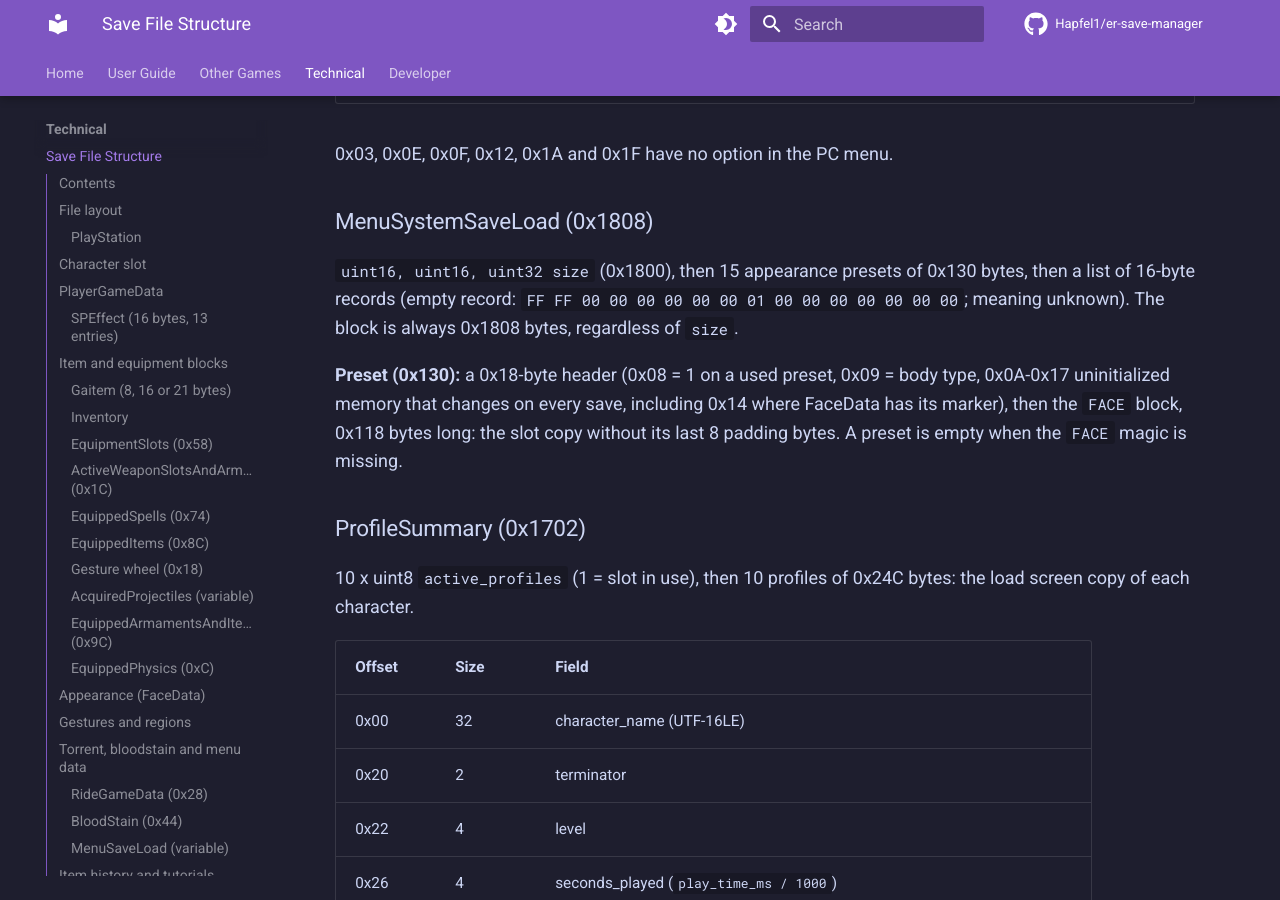
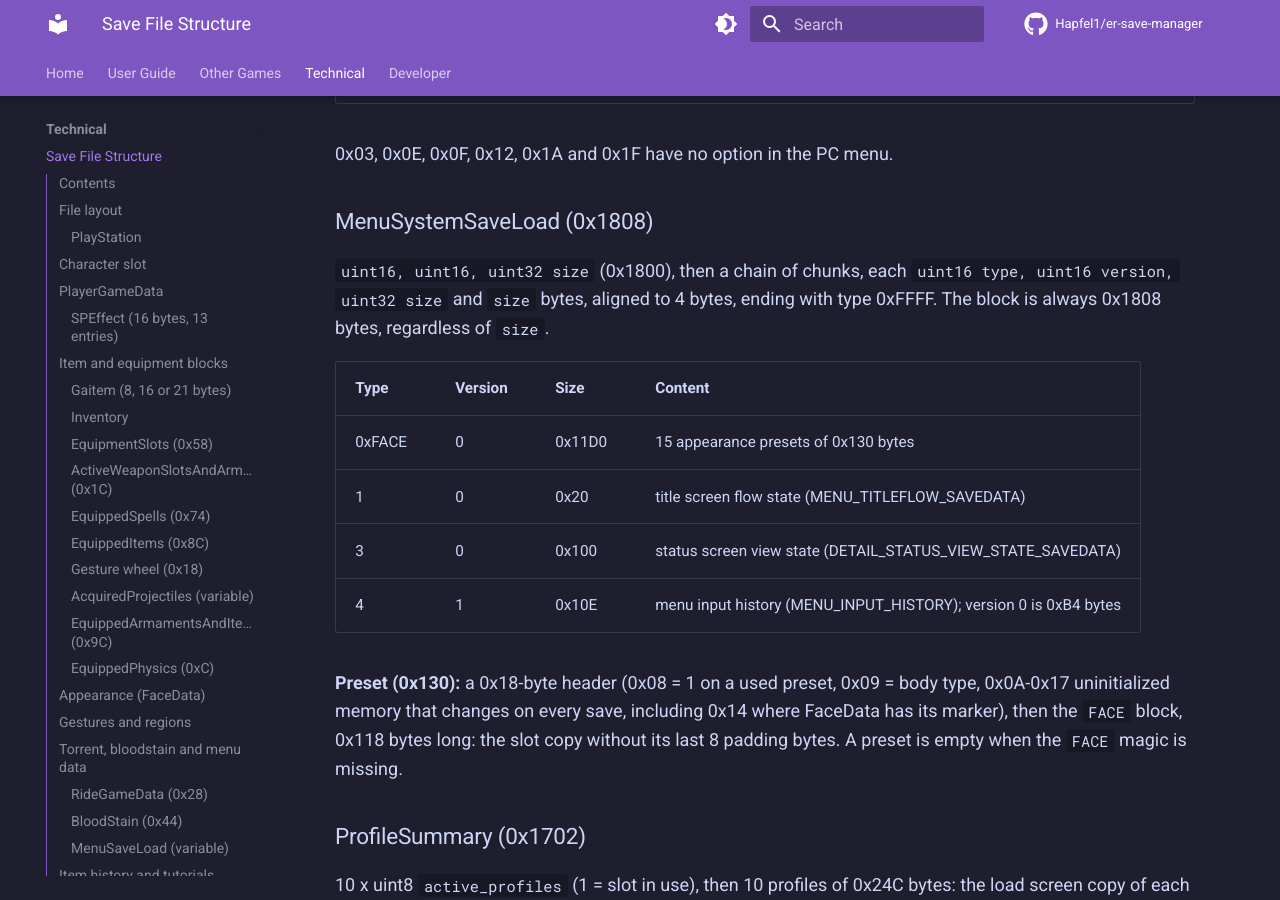
Before and after one commit to Hapfel1/er-save-manager, an MkDocs documentation site: the page built from docs/technical/save-file-structure.md, in a window 1280 px wide and 900 px high, scrolled down 40760 px. Built offline with MkDocs 1.6.1 and Material for MkDocs 9.7.7, drawn with Linux system fonts in a browser that asks for light colours; comment, search, counter and statistics services are not loaded; the version menu is left out; some of the changed text lies outside the part shown.

Commit message:
docs(save-format): MenuSystemSaveLoad chunk chain
The block after the appearance presets is a chunk chain (title flow,
status view state, input history), not a record list.

```diff
--- a/docs/technical/save-file-structure.md
+++ b/docs/technical/save-file-structure.md
@@ -501,8 +501,9 @@ sets 0x30 and runes back to -1 and keeps the other fields.
 ### MenuSaveLoad (variable)
 
 Outer header `uint16 0, uint16 0, uint32 size`, then `size` bytes of data (0x1000; 0 with no data on some
-level 1 characters). The data starts with a nested chunk header `uint16 1, uint16 version, uint32 size`
-(version 2 / size 0xFDC; older characters version 0 / 0xF10, followed by the terminator chunk at 0xF18).
+level 1 characters). The data starts with a nested chunk header `uint16 1, uint16 version, uint32 size`: the
+world map save data (MENU_WORLD_MAP_SAVEDATA), version 2 / size 0xFDC; older characters version 0 / 0xF10,
+followed by the terminator chunk at 0xF18.
 Version 2 offsets below are from the start of the data, after the outer header, so
 data+0x000..0x007 is the nested header and 0x008 is its first field:
 
@@ -1006,9 +1007,16 @@ data at GameDataMan+0x58.
 
 ### MenuSystemSaveLoad (0x1808)
 
-`uint16, uint16, uint32 size` (0x1800), then 15 appearance presets of 0x130 bytes, then a list of 16-byte
-records (empty record: `FF FF 00 00 00 00 00 00 01 00 00 00 00 00 00 00`; meaning unknown). The block is
-always 0x1808 bytes, regardless of `size`.
+`uint16, uint16, uint32 size` (0x1800), then a chain of chunks, each `uint16 type, uint16 version,
+uint32 size` and `size` bytes, aligned to 4 bytes, ending with type 0xFFFF. The block is always 0x1808
+bytes, regardless of `size`.
+
+| Type | Version | Size | Content |
+|---|---|---|---|
+| 0xFACE | 0 | 0x11D0 | 15 appearance presets of 0x130 bytes |
+| 1 | 0 | 0x20 | title screen flow state (MENU_TITLEFLOW_SAVEDATA) |
+| 3 | 0 | 0x100 | status screen view state (DETAIL_STATUS_VIEW_STATE_SAVEDATA) |
+| 4 | 1 | 0x10E | menu input history (MENU_INPUT_HISTORY); version 0 is 0xB4 bytes |
 
 **Preset (0x130):** a 0x18-byte header (0x08 = 1 on a used preset, 0x09 = body type, 0x0A-0x17
 uninitialized memory that changes on every save, including 0x14 where FaceData has its marker), then the
```
